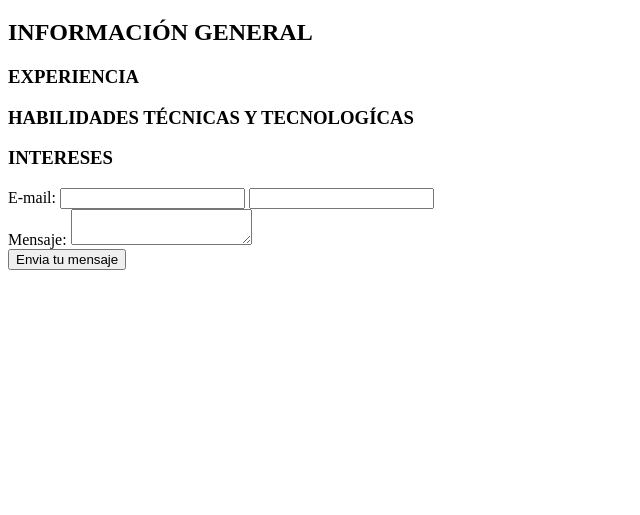
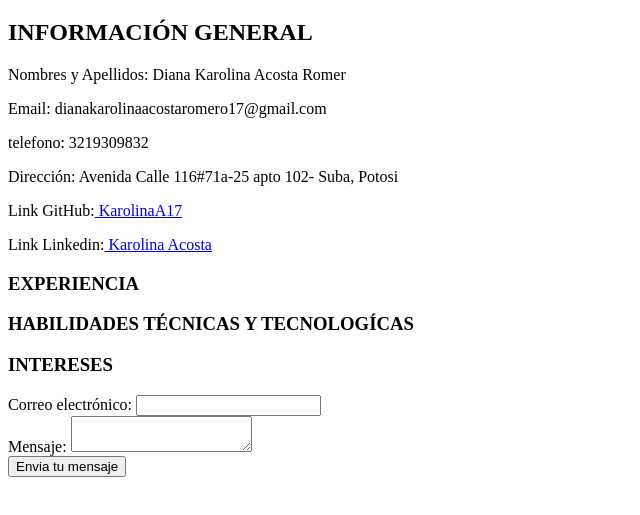
Before and after one commit to KarolinaA17/html-intro, a plain HTML site: page index.html in a window 1280 px wide. Shown: the part 61-576 px from the top of the page, without its empty margins (0-640 px from the left). Drawn offline with Linux system fonts and the light colour scheme.

Commit message:
Información General

```diff
--- a/index.html
+++ b/index.html
@@ -7,15 +7,38 @@
   </head>
   <body>
     <div>
-      <h1>HOJA DE VIDA</h1>
-      <h2>INFORMACIÓN GENERAL</h2>
-      <h3>EXPERIENCIA</h3>
-      <h3>HABILIDADES TÉCNICAS Y TECNOLOGÍCAS</h3>
-      <h3>INTERESES</h3>
+      <div>
+        <h1>HOJA DE VIDA</h1>
+      </div>
+      <div>
+        <h2>INFORMACIÓN GENERAL</h2>
+        <p>Nombres y Apellidos: Diana Karolina Acosta Romer</p>
+        <p>Email: dianakarolinaacostaromero17@gmail.com</p>
+        <p>telefono: 3219309832</p>
+        <p>Dirección: Avenida Calle 116#71a-25 apto 102- Suba, Potosi</p>
+        <p>
+          Link GitHub:<a href="https://github.com/KarolinaA17"> KarolinaA17</a>
+        </p>
+        <p>
+          Link Linkedin:<a href="www.linkedin.com/in/karolina-acosta-46a46b25a">
+            Karolina Acosta</a
+          >
+        </p>
+      </div>
+      <div>
+        <h3>EXPERIENCIA</h3>
+        <p></p>
+      </div>
+      <div>
+        <h3>HABILIDADES TÉCNICAS Y TECNOLOGÍCAS</h3>
+      </div>
+      <div>
+        <h3>INTERESES</h3>
+      </div>
     </div>
     <form>
       <div>
-        <label>E-mail: <input type="email" /></label>
+        <label for="mail">Correo electrónico:</label>
         <input type="email" id="mail" name="user_email" />
       </div>
       <div>
```
